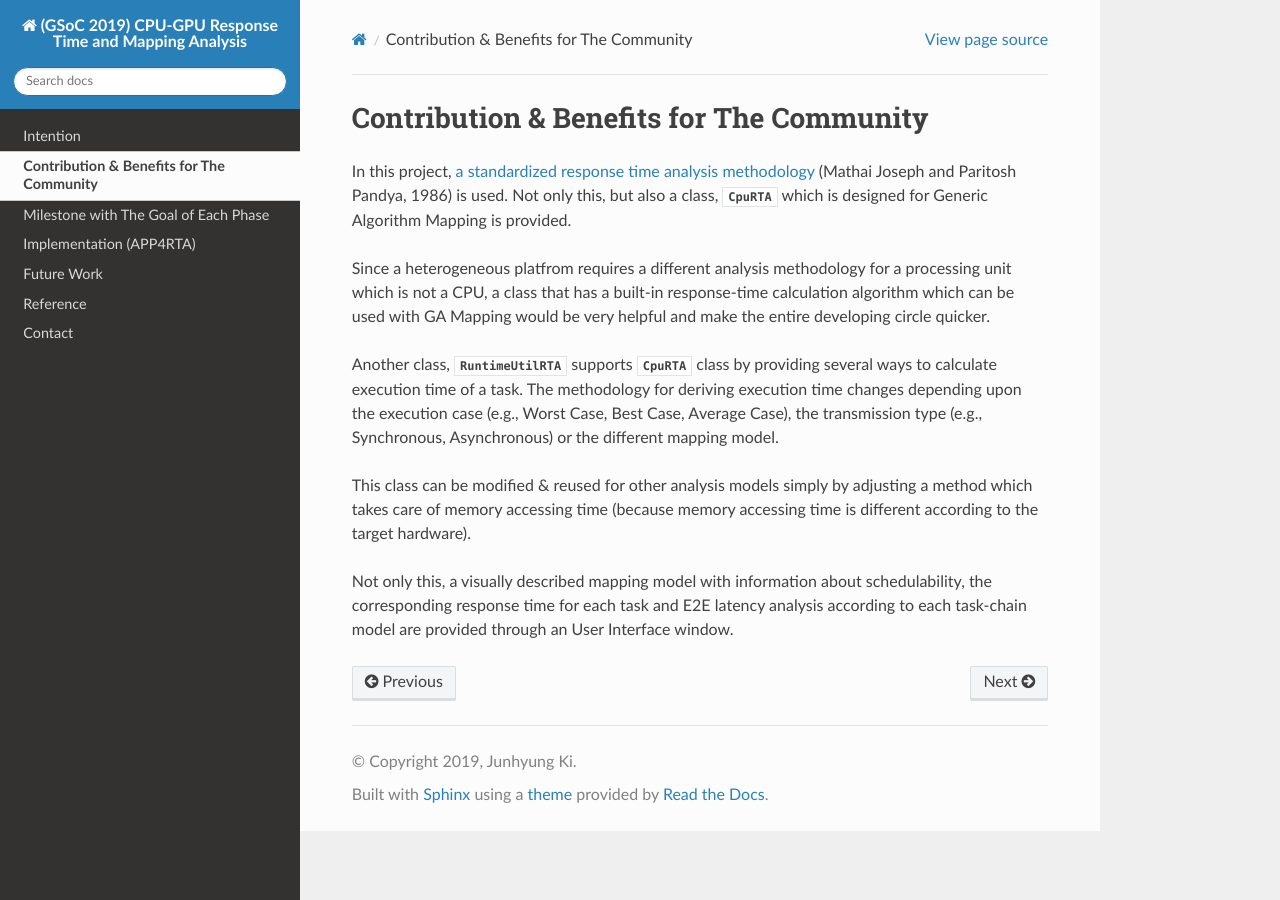
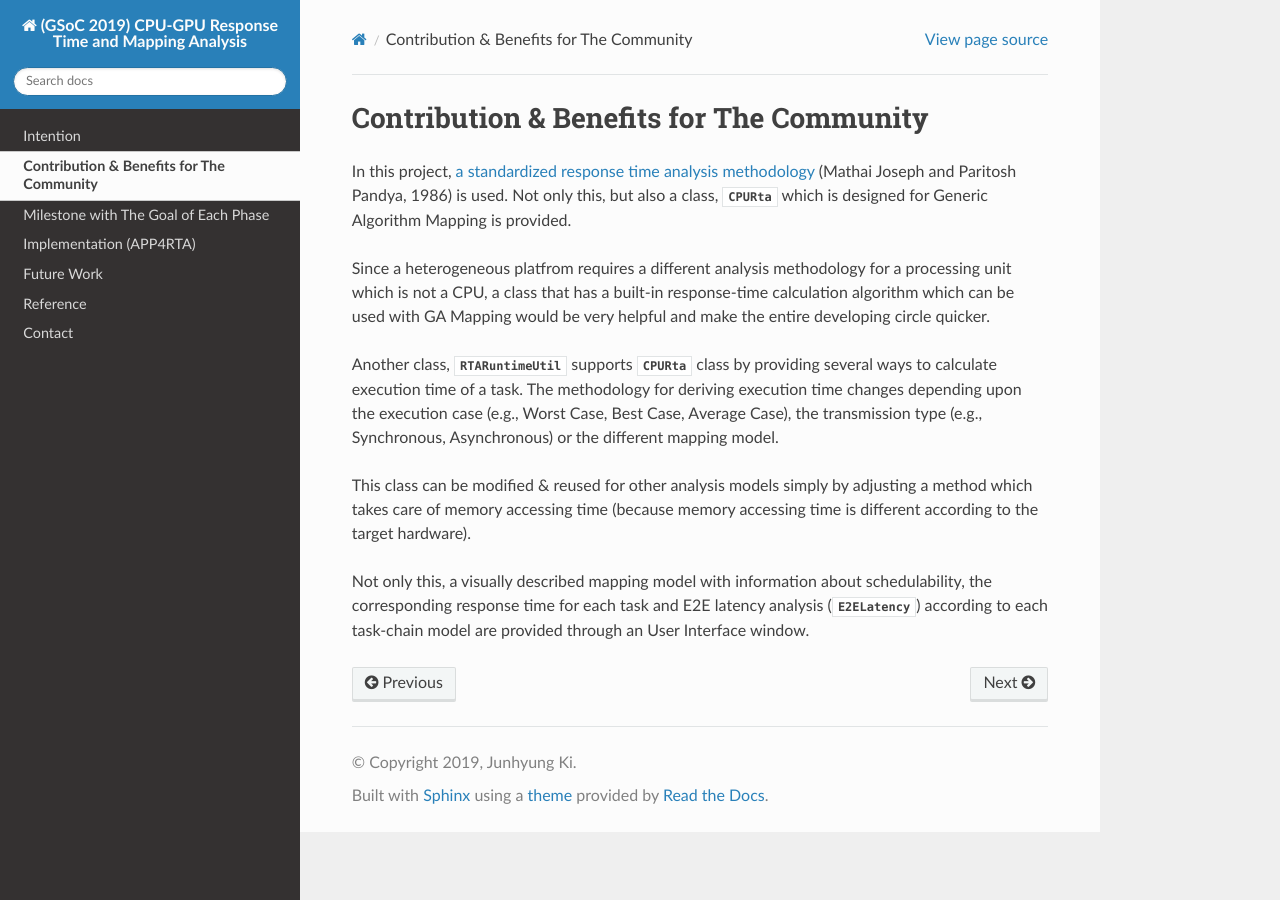
Before and after one commit to junh-ki/gsoc_doc, a Sphinx documentation site: the page built from docs/source/contents/contribution.rst, in a window 1280 px wide. Built offline with Sphinx 7.4.7 and the Read the Docs theme 2.0.0, drawn with Linux system fonts in a browser that asks for light colours.

Commit message:
some name changes

```diff
--- a/docs/source/contents/contribution.rst
+++ b/docs/source/contents/contribution.rst
@@ -1,12 +1,12 @@
 Contribution & Benefits for The Community
 =========================================
 
-In this project, `a standardized response time analysis methodology <https://academic.oup.com/comjnl/article/29/5/390/486162>`_ (Mathai Joseph and Paritosh Pandya, 1986) is used. Not only this, but also a class, `CpuRTA` which is designed for Generic Algorithm Mapping is provided.
+In this project, `a standardized response time analysis methodology <https://academic.oup.com/comjnl/article/29/5/390/486162>`_ (Mathai Joseph and Paritosh Pandya, 1986) is used. Not only this, but also a class, `CPURta` which is designed for Generic Algorithm Mapping is provided.
 
 Since a heterogeneous platfrom requires a different analysis methodology for a processing unit which is not a CPU, a class that has a built-in response-time calculation algorithm which can be used with GA Mapping would be very helpful and make the entire developing circle quicker.
 
-Another class, `RuntimeUtilRTA` supports `CpuRTA` class by providing several ways to calculate execution time of a task. The methodology for deriving execution time changes depending upon the execution case (e.g., Worst Case, Best Case, Average Case), the transmission type (e.g., Synchronous, Asynchronous) or the different mapping model.
+Another class, `RTARuntimeUtil` supports `CPURta` class by providing several ways to calculate execution time of a task. The methodology for deriving execution time changes depending upon the execution case (e.g., Worst Case, Best Case, Average Case), the transmission type (e.g., Synchronous, Asynchronous) or the different mapping model.
 
 This class can be modified & reused for other analysis models simply by adjusting a method which takes care of memory accessing time (because memory accessing time is different according to the target hardware).
 
-Not only this, a visually described mapping model with information about schedulability, the corresponding response time for each task and E2E latency analysis according to each task-chain model are provided through an User Interface window.
+Not only this, a visually described mapping model with information about schedulability, the corresponding response time for each task and E2E latency analysis (`E2ELatency`) according to each task-chain model are provided through an User Interface window.
```
